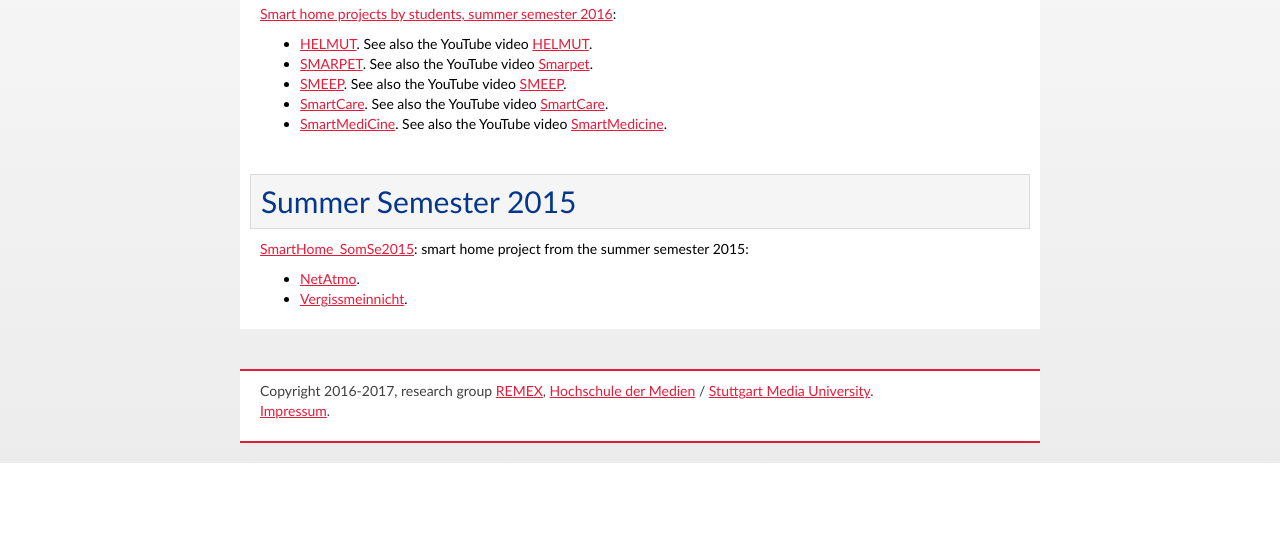
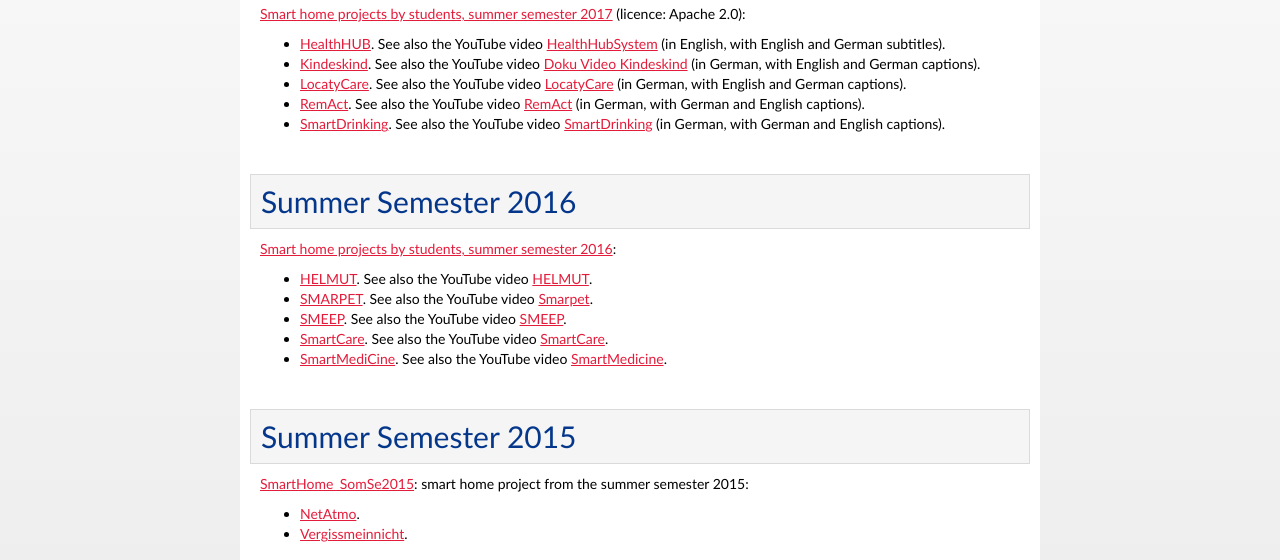
Before and after one commit to REMEXLabs/remexlabs.github.io, a plain HTML site: page student-projects.html in a window 1280 px wide. Shown: the part 540-1100 px from the top of the page. Before the commit the page ends 1003 px from the top, so only its background shows below. Drawn offline with Linux system fonts and the light colour scheme.

Commit message:
Repos and YouTube videos SoSe 2017.

```diff
--- a/student-projects.html
+++ b/student-projects.html
@@ -39,6 +39,33 @@
 
   <!--div class="row"-->
     <!--div class="col-lg-6"-->
+      <h2 dir="sose-2017">Summer Semester 2017</h2>
+      <p><a href="https://github.com/REMEXLabs/SmartHome_SomSe2017">Smart home projects by students, summer semester 2017</a>
+        (licence: Apache 2.0):
+      </p>
+      <ul>
+        <li><a href="https://github.com/REMEXLabs/SmartHome_SomSe2017/tree/master/HealthHUB">HealthHUB</a>.
+          See also the YouTube video
+          <a href="https://www.youtube.com/watch?v=hBb-Izq3hcY">HealthHubSystem</a> (in English, with English and German subtitles)<!--Standard YouTube Licence; uses CC-BY-NC music-->.
+        </li>
+        <li><a href="https://github.com/REMEXLabs/SmartHome_SomSe2017/tree/master/Kindeskind" lang="de">Kindeskind</a>.
+          See also the YouTube video
+          <a href="https://www.youtube.com/watch?v=OT3zqPyN-Sc" lang="de">Doku Video Kindeskind</a> (in German, with English and German captions)<!--Standard YouTube Licence-->.
+        </li>
+        <li><a href="https://github.com/REMEXLabs/SmartHome_SomSe2017/tree/master/LocatyCare">LocatyCare</a>.
+          See also the YouTube video
+          <a href="https://www.youtube.com/watch?v=azZDfji3Jyg">LocatyCare</a> (in German, with English and German captions)<!--Standard YouTube Licence; uses CC-BY music-->.
+        </li>
+        <li><a href="https://github.com/REMEXLabs/SmartHome_SomSe2017/tree/master/RemAct">RemAct</a>.
+          See also the YouTube video
+          <a href="https://www.youtube.com/watch?v=hfw6ytVeZ0w">RemAct</a> (in German, with German and English captions)<!--Standard YouTube Licence-->.
+        </li>
+        <li><a href="https://github.com/REMEXLabs/SmartHome_SomSe2017/tree/master/SmartDrinking">SmartDrinking</a>.
+          See also the YouTube video
+          <a href="https://www.youtube.com/watch?v=6Z0vEWqrmB8">SmartDrinking</a> (in German, with German and English captions).<!--no licence info??-->
+        </li>
+      </ul>
+
       <h2 id="sose-2016">Summer Semester 2016</h2>
       <p><a href="https://github.com/REMEXLabs/SmartHome_SomSe2016">Smart home projects by students, summer semester 2016</a>:</p>
       <ul>
```
